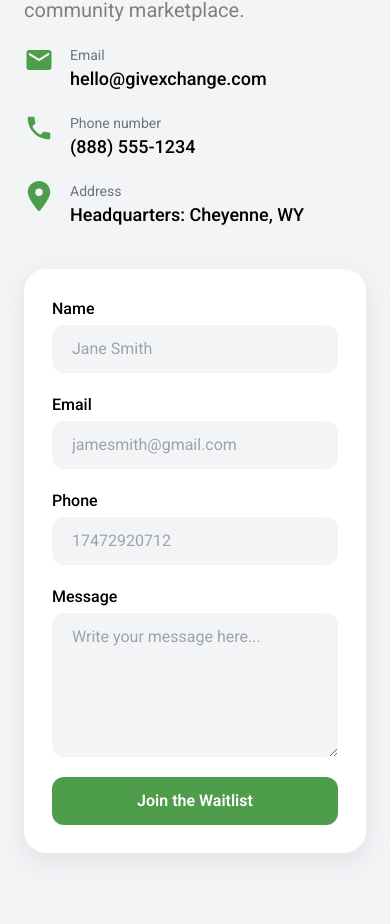
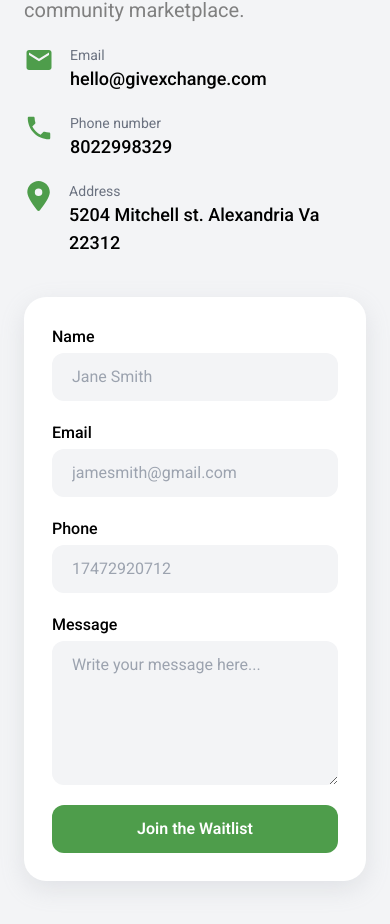
Before and after one commit to LaunchBoxGlobal/GXC-Landing, a Next.js app: page / in a window 390 px wide. Shown: the part 6533-7457 px from the top of the page. Built offline with nearby package versions, Linux system fonts and the light colour scheme.

Commit message:
updated the address and phone number

```diff
--- a/components/home/Contact.jsx
+++ b/components/home/Contact.jsx
@@ -41,8 +41,8 @@
             <div className="flex flex-col items-start gap-0">
               <p className="text-gray-500 font-normal text-sm">Phone number</p>
               <p>
-                <Link href={`tel:8885551234`} className="text-lg font-medium">
-                  (888) 555-1234
+                <Link href={`tel:8022998329`} className="text-lg font-medium">
+                  8022998329
                 </Link>
               </p>
             </div>
@@ -51,7 +51,9 @@
             <FaLocationDot className="text-3xl primary-text" />
             <div className="flex flex-col items-start gap-0">
               <p className="text-gray-500 font-normal text-sm">Address</p>
-              <p className="text-lg font-medium">Headquarters: Cheyenne, WY</p>
+              <p className="text-lg font-medium">
+                5204 Mitchell st. Alexandria Va 22312
+              </p>
             </div>
           </div>
         </div>
```
